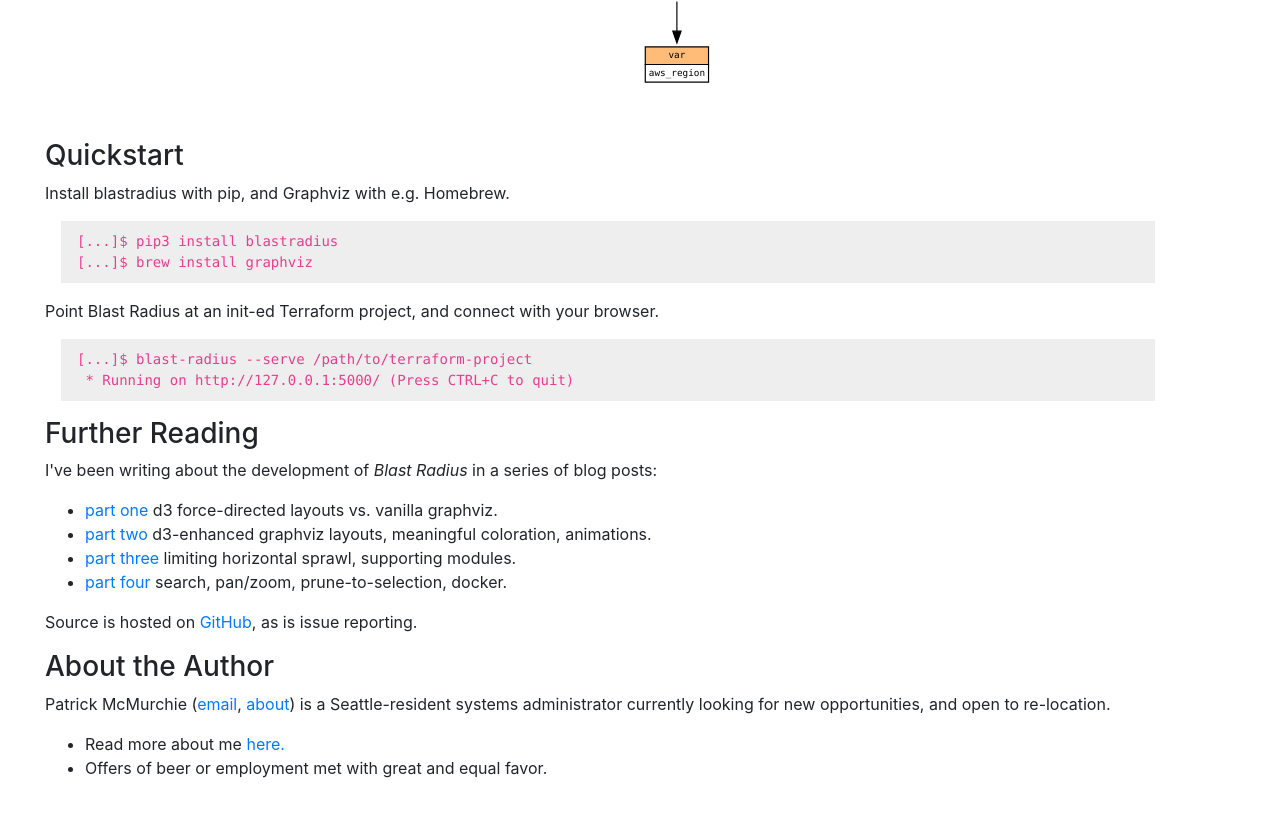
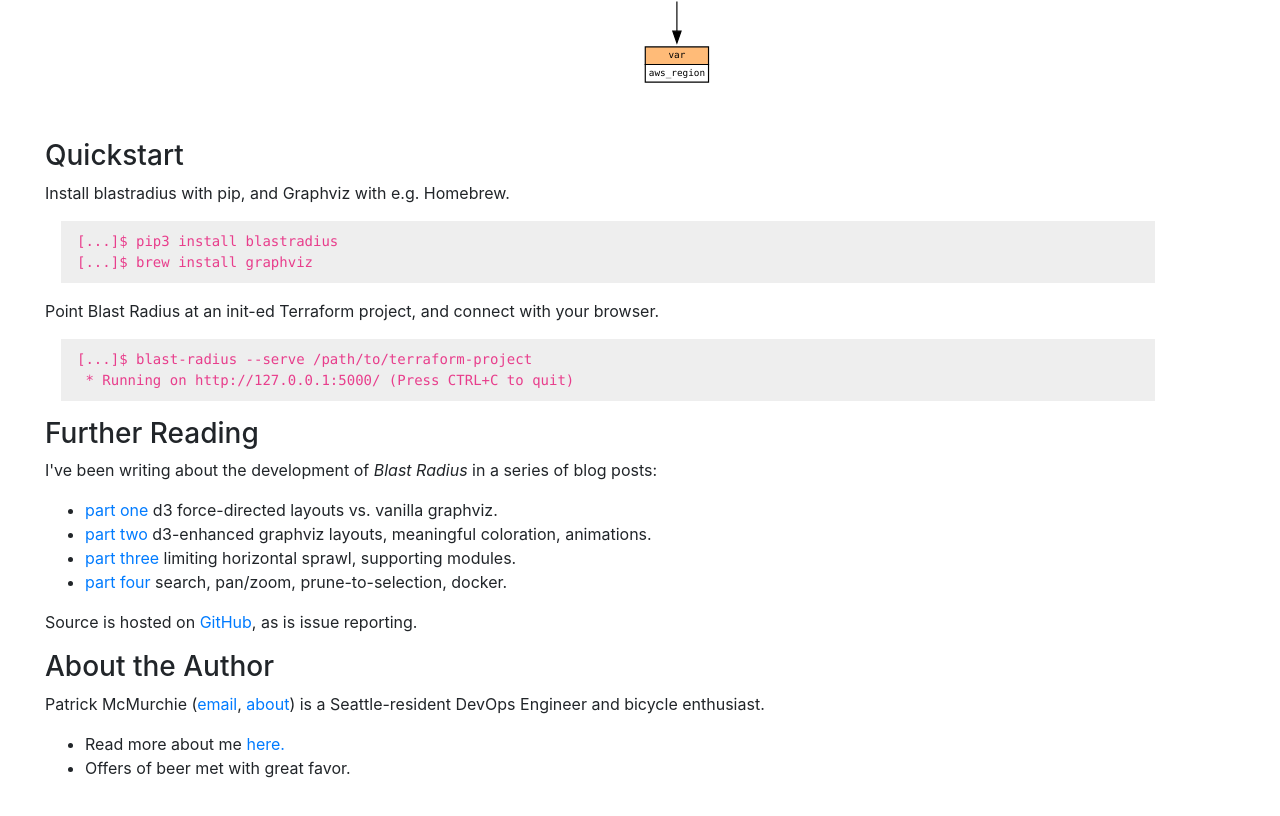
Before and after one commit to 28mm/blast-radius-docs, a plain HTML site: page index.html in a window 1280 px wide. Shown: the part 1178-1994 px from the top of the page. Drawn offline with Linux system fonts and the light colour scheme; a script that the page names is missing.

Commit message:
profile update

```diff
--- a/index.html
+++ b/index.html
@@ -152,9 +152,9 @@
     </ul>
     <p>Source is hosted on <a href="http://www.github.com/28mm/blast-radius">GitHub</a>, as is issue reporting.</p>
     <h3>About the Author</h3>
-    <p>Patrick McMurchie (<a href="mailto:patrick.mcmurchie@gmail.com">email</a>, <a href="https://28mm.github.io/about">about</a>) is a Seattle-resident systems administrator currently looking for new opportunities, and open to re-location.</p>
+    <p>Patrick McMurchie (<a href="mailto:patrick.mcmurchie@gmail.com">email</a>, <a href="https://28mm.github.io/about">about</a>) is a Seattle-resident DevOps Engineer and bicycle enthusiast.</p>
 <ul><li>Read more about me <a href="https://28mm.github.io/about">here.</a></li>
-<li>Offers of beer or employment met with great and equal favor.</p></li>
+<li>Offers of beer met with great favor.</p></li>
 </ul>
 <p>&nbsp;</p>
 </div><!-- end container -->
```
